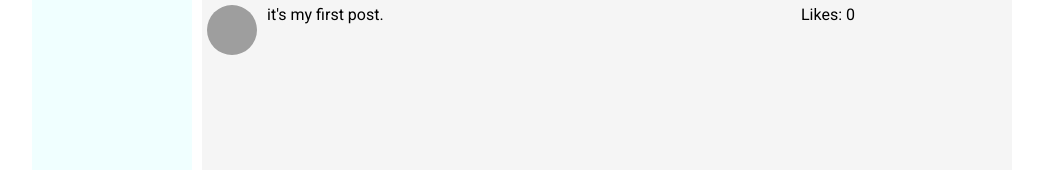
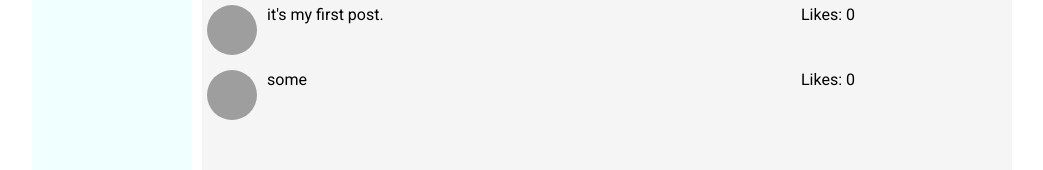
Before and after one commit to genekomarov/social-network, a React (Create React App) app: page /profile in a window 1280 px wide. Shown: the part 589-759 px from the top of the page, without its empty margins (118-1161 px from the left). Built offline with nearby package versions, Linux system fonts and the light colour scheme; grey boxes are pictures that could not be loaded.

Commit message:
Урок 32. Прокидываем CallBack через props

```diff
--- a/src/App.js
+++ b/src/App.js
@@ -7,15 +7,11 @@ import Dialogs from "./components/Content/Dialogs/Dialogs";
 import News from "./components/Content/News/News";
 import Music from "./components/Content/Music/Music";
 import Settings from "./components/Content/Settings/Settings";
-import {BrowserRouter, Route} from "react-router-dom";
-
-
+import {Route} from "react-router-dom";
 
 
 const App = (props) => {
-
     return (
-        <BrowserRouter>
             <div className='app-wrapper'>
                 <Header/>
                 <Navbar/>
@@ -28,14 +24,13 @@ const App = (props) => {
                     <Route path='/settings' component={Settings}/>*/}
 
                     {/*//Передача компоненты через 'render'*/}
-                    <Route path='/profile' render={ () => <Profile state={props.state.profilePage}/>  } />
+                    <Route path='/profile' render={ () => <Profile state={props.state.profilePage} addPost={props.addPost}/>  } />
                     <Route path='/dialogs' render={ () => <Dialogs state={props.state.dialogsPage}/>  } />
                     <Route path='/news' render={ () => <News /> } />
                     <Route path='/music' render={ () => <Music /> } />
                     <Route path='/settings' render={ () => <Settings /> } />
                 </div>
             </div>
-        </BrowserRouter>
     );
 };
 
--- a/src/components/Content/Profile/MyPosts/MyPosts.jsx
+++ b/src/components/Content/Profile/MyPosts/MyPosts.jsx
@@ -14,7 +14,7 @@ const MyPosts = (props) => {
     return (
         <div className={s.wrapper}>
             <h2>My posts</h2>
-            <NewPost/>
+            <NewPost addPost={props.addPost}/>
             <ul className={s.postList}>
                 {postsElements}
             </ul>
--- a/src/components/Content/Profile/MyPosts/NewPost/NewPost.jsx
+++ b/src/components/Content/Profile/MyPosts/NewPost/NewPost.jsx
@@ -1,14 +1,15 @@
 import React from 'react';
 import s from './NewPost.module.css' //CSS import
 
-let newPostElement = React.createRef();
+const NewPost = (props) => {
 
-let addPost = () => {
-    let text = newPostElement.current.value;
-    alert (text);
-}
+    let newPostElement = React.createRef();
 
-const NewPost = () => {
+    let addPost = () => {
+        let text = newPostElement.current.value;
+        props.addPost(text);
+    };
+
     return (
         <div className={s.wrapper}>
             <form action="">
--- a/src/components/Content/Profile/Profile.jsx
+++ b/src/components/Content/Profile/Profile.jsx
@@ -10,7 +10,7 @@ const Prorfile = (props) => {
                 <img className={s.unclearBlock__img} src="https://s1.1zoom.me/big0/930/Coast_Sunrises_and_sunsets_Waves_USA_Ocean_Kaneohe_521540_1280x775.jpg" alt=""/>
             </div>
             <ProfileData/>
-            <MyPosts state={props.state.posts}/>
+            <MyPosts state={props.state.posts} addPost={props.addPost}/>
         </main>
     );
 };
--- a/src/index.js
+++ b/src/index.js
@@ -3,14 +3,20 @@ import ReactDOM from 'react-dom';
 import './index.css';
 import App from './App';
 import * as serviceWorker from './serviceWorker';
+import {BrowserRouter} from "react-router-dom";
 
 import state from './redux/state'
+import {addPost} from "./redux/state";
+
+addPost('some');
 
 ReactDOM.render(
-  <React.StrictMode>
-    <App state={state} />
-  </React.StrictMode>,
-  document.getElementById('root')
+    <React.StrictMode>
+        <BrowserRouter>
+            <App state={state} addPost={addPost}/>
+        </BrowserRouter>
+    </React.StrictMode>,
+    document.getElementById('root')
 );
 
 // If you want your app to work offline and load faster, you can change
--- a/src/redux/state.js
+++ b/src/redux/state.js
@@ -23,4 +23,14 @@ let state = {
     sidebar: ''
 };
 
+export let addPost = (postMessage) => {
+    let newPost = {
+        id: 2,
+        post: postMessage,
+        likes: 0
+    };
+
+    state.profilePage.posts.push(newPost);
+};
+
 export default state;
```
